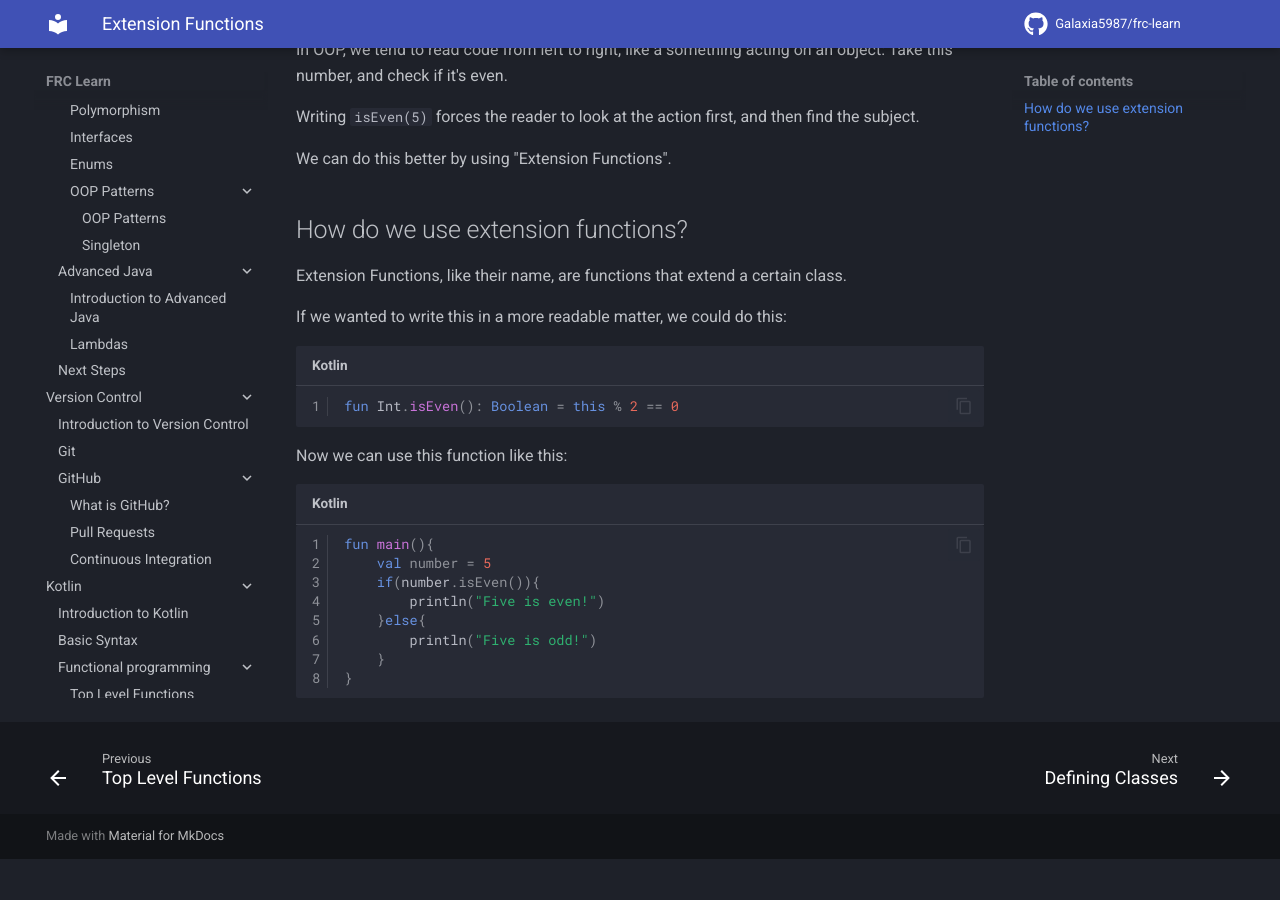
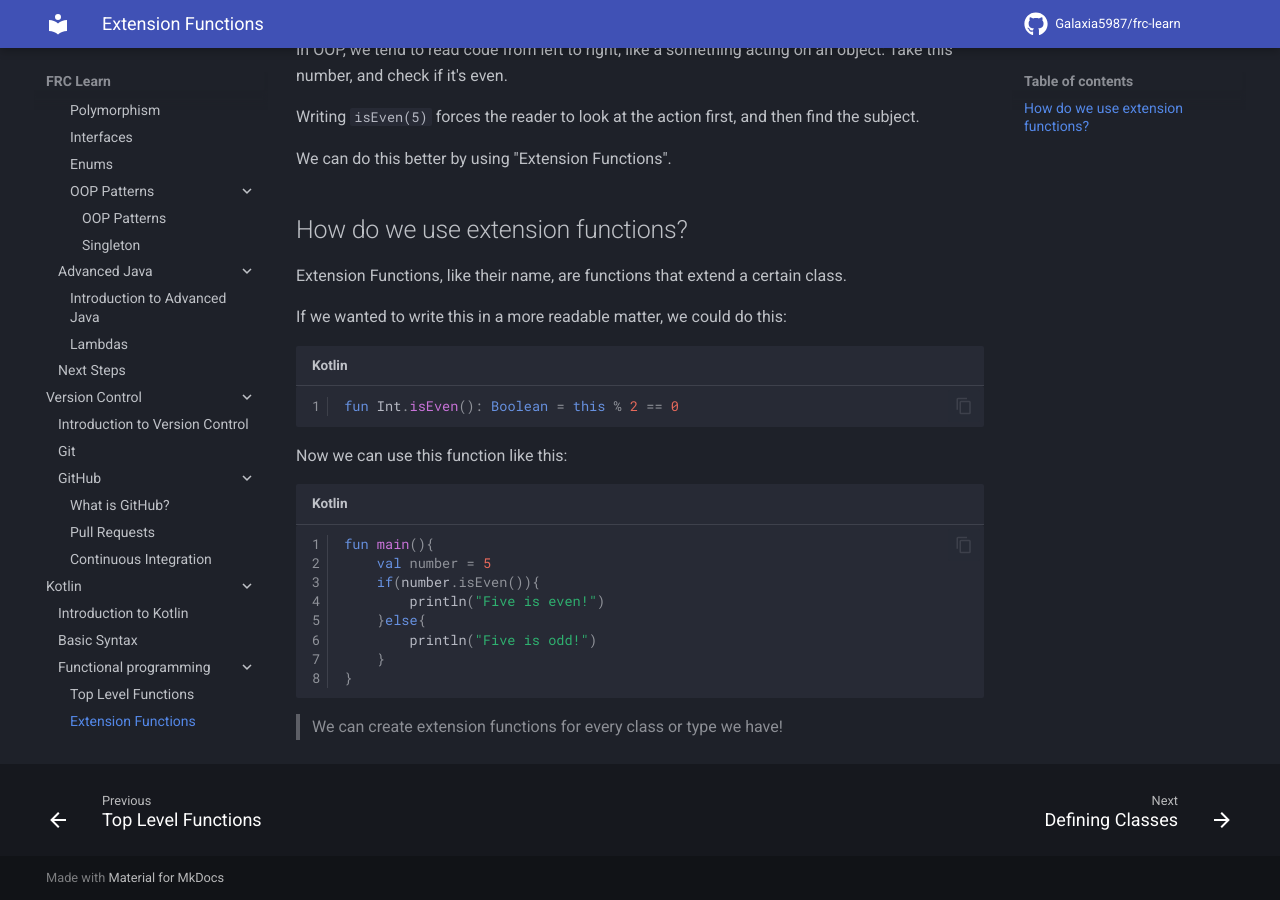
Before and after one commit to Galaxia5987/frc-learn, an MkDocs documentation site: the page built from docs/kotlin/functional-programming/2-extension-functions.md, in a window 1280 px wide and 900 px high, scrolled down 594 px. Built offline with MkDocs 1.6.1 and Material for MkDocs 9.7.7, drawn with Linux system fonts in a browser that asks for light colours; comment, search, counter and statistics services are not loaded; before the commit the page ends 1453 px from its top, so only the background shows below that.

Commit message:
Add a note on extension functions

````diff
--- a/docs/kotlin/functional-programming/2-extension-functions.md
+++ b/docs/kotlin/functional-programming/2-extension-functions.md
@@ -49,3 +49,5 @@
     }
 }
 ```
+
+> We can create extension functions for every class or type we have!
````
